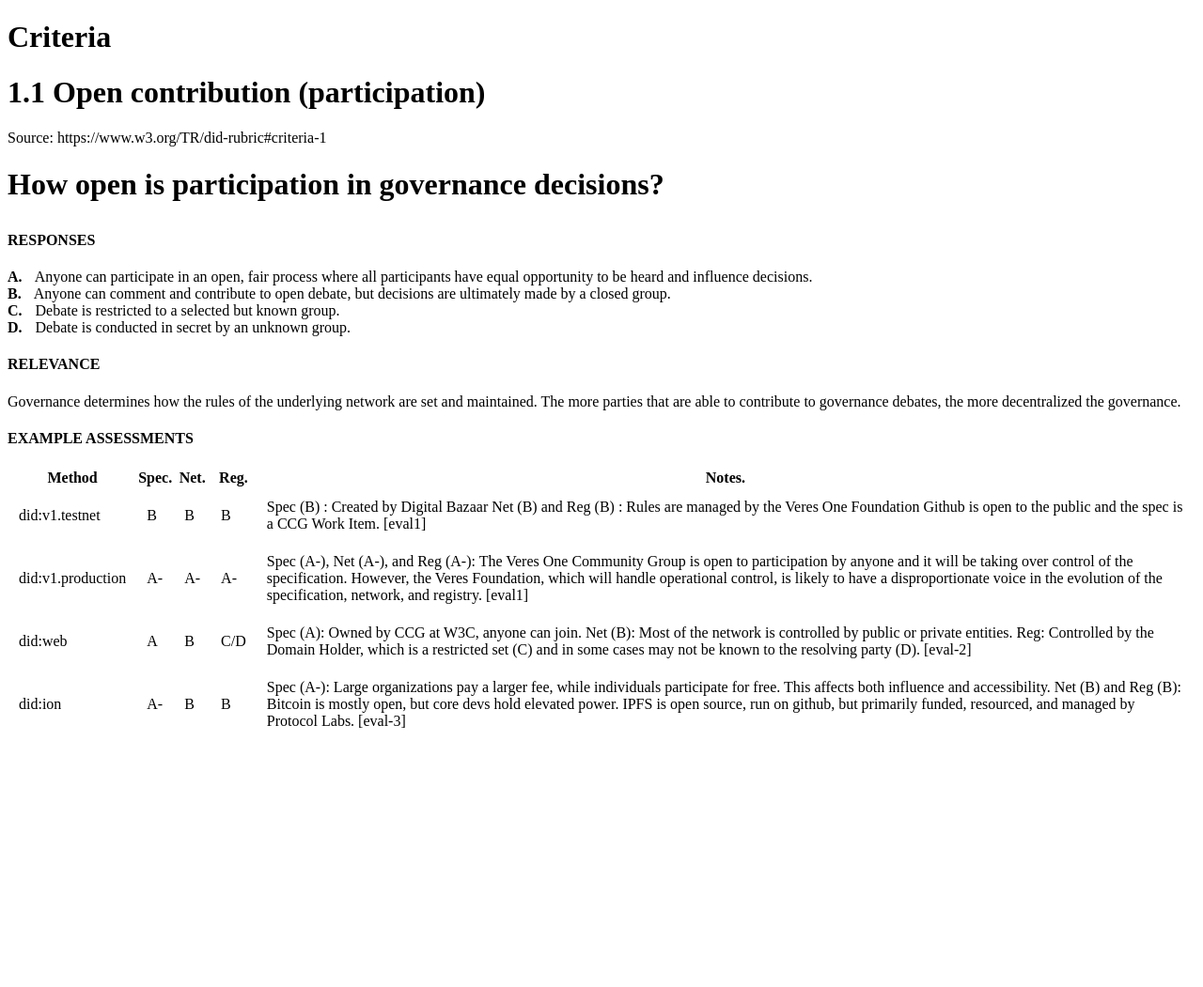
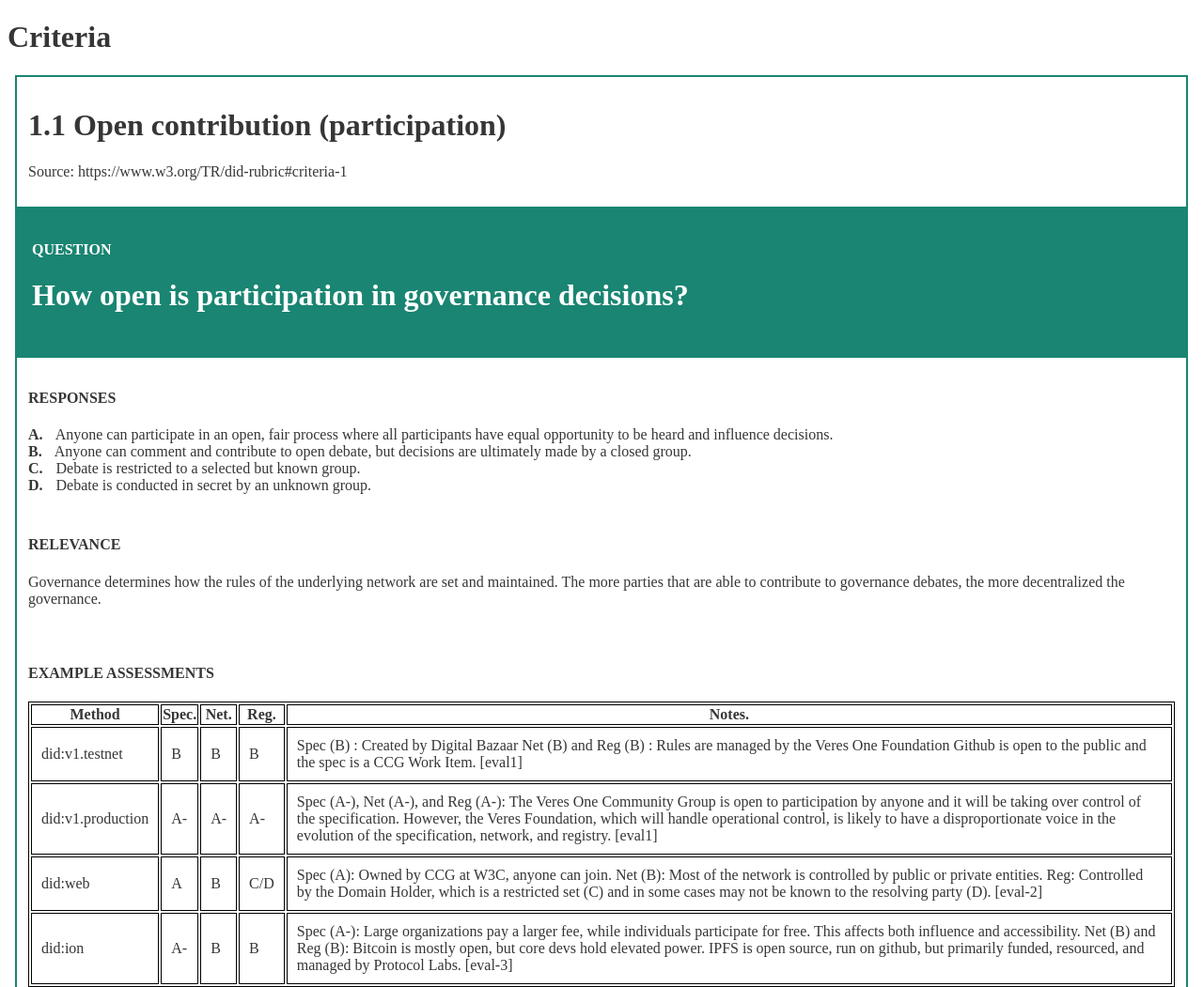
Before and after one commit to LegReq/did-rubric-json-rendering, a website: page index.html in a window 1280 px wide. Shown: the top 1051 px of the page at 94% size. Before the commit the page ends 800 px from the top, so only its background shows below. Drawn offline with Linux system fonts and the light colour scheme.

Commit message:
restyle components

```diff
--- a/src/criteriaRenderer.js
+++ b/src/criteriaRenderer.js
@@ -23,19 +23,24 @@ function renderCriteria(criteria, isEvaluation = false) {
     console.log(criteria);
     return `
     <div class="criteria">
-        <h1>${criteria.label} ${criteria.name}</h1>
+        <div class="section"/>
+            <h1>${criteria.label} ${criteria.name}</h1>
+            <div class="label-border></div>
+        <div>
         ${(criteria.source && criteria.source.sourceRef) ? `
             <div class="source">
                 <p>Source: ${criteria.source.sourceRef}</p>
             </div>
         ` : ''}
 
-        <div class="question-section">
+        </div>
+        <div class="question section">
+            <h4>QUESTION</h4>
             <h1>${criteria.question.question}</p>
             <p>${criteria.question.instruction ? criteria.question.instruction : ''}</p>
         </div>
 
-        <div class="responses-section">
+        <div class="responses section">
             <h4>RESPONSES</h4>
             <div class="responses-list">
                 ${criteria.response && criteria.response.possibleResponses && criteria.response.possibleResponses.map(response => `
@@ -48,12 +53,12 @@ function renderCriteria(criteria, isEvaluation = false) {
 
         </div>
 
-        <div class="relevance-section">
+        <div class="relevance section">
             <h4>RELEVANCE</h4>
             <p>${criteria.relevance}</p>
         </div>
 
-        <div class="assessments-section">
+        <div class="assessments section">
             <h4>${isEvaluation ? 'ASSESSMENTS' : 'EXAMPLE ASSESSMENTS'}</h4>
             <table>
             <thead>
--- a/styles.css
+++ b/styles.css
@@ -1,3 +1,7 @@
+body {
+    color: #363636;
+}
+
 .response-label {
     font-weight: bold;
     margin-right: 10px;
@@ -6,3 +10,33 @@
 td {
     padding: 10px;
 }
+
+.label-border {
+    width: 100px;
+    border: 5px solid #1A8572;
+    margin-top: 0.25rem;
+}
+
+
+.question.section {
+    background-color: #1A8572;
+    color: white;
+    padding: 1rem;
+}
+
+.criteria {
+    border: 2px solid #1A8572;
+    margin: 0.5rem;
+}
+
+.section {
+    padding: 0.75rem;
+}
+
+.assessments table {
+    width: 100%;
+}
+
+.assessments table, .assessments th, .assessments td {
+    border: 1px solid black;
+}
```
Also changed, not shown: 1 other file.
